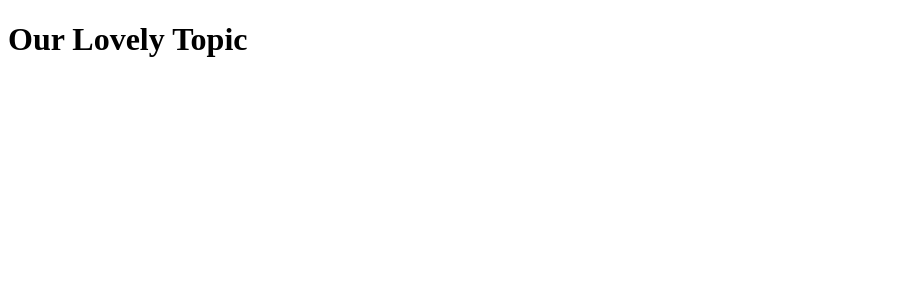
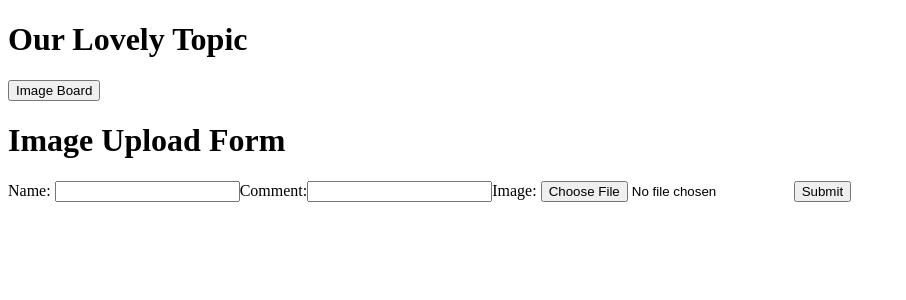
Before and after one commit to La-Sian/StudySnap, a React (Create React App) app: page /topic in a window 1280 px wide. Shown: the top 300 px of the page, without its empty margins (0-906 px from the left). Built offline with nearby package versions, Linux system fonts and the light colour scheme.

Commit message:
begin submit form

```diff
--- a/src/App.js
+++ b/src/App.js
@@ -5,6 +5,7 @@ import { BrowserRouter as Router, Routes, Route}
 import Home from './pages';
 import ImageBoard from './pages/imageBoard';
 import Topic from './pages/topic';
+
 
 function App() {
 
--- a/src/components/SubmitForm/SubmitForm.js
+++ b/src/components/SubmitForm/SubmitForm.js
@@ -1,16 +1,109 @@
-import React from 'react';
-
-
-
+import React, { useState, useEffect } from "react";
 
 function SubmitForm() {
-    return (
-        <div className="ImagesListComponent">
-            <h1>ImagesListComponent</h1>
+  const [name, setName] = useState(""); // store the name of the user with handleNameChange function
+  const [comment, setComment] = useState(""); // store the comment of the user with handleCommentChange function
+  const [file, setFile] = useState(null); // store the file of the user with handleFileChange function
+  const [imageDataList, setImageDataList] = useState([]); // store the image data (including name and comment) of the user in an Array
+
+  // The code below is using the useEffect hook to run a function when the SubmitForm component mounts for the first time. The function retrieves the imageDataList data from the local storage using localStorage.getItem() method. If the imageDataList data is present in the local storage, it is parsed into a JavaScript object using JSON.parse() method and the resulting data is then set to the imageDataList state variable using setImageDataList() method.
+  // The useEffect hook has an empty dependency array [], which means that the function inside it will only be run once, during the initial mount of the component. This ensures that the data is only retrieved from local storage once when the component is first rendered, and not on every subsequent re-render.
+  //In summary this basically takes whatever is in localstorage and shoves it into the imageDataList state variable on each page refresh.
+  useEffect(() => {
+    const savedImageDataList = localStorage.getItem("imageDataList");
+    if (savedImageDataList) {
+      const parsedDataList = JSON.parse(savedImageDataList);
+      setImageDataList(parsedDataList);
+
+    }
+  }, []);
+
+  // the functions below are to store the data from the form in the state variables
+  const handleNameChange = (event) => {
+    setName(event.target.value);
+  };
+
+  const handleCommentChange = (event) => {
+    setComment(event.target.value);
+  };
+  // the function below is to store the file in the state variable and check if the file is smaller than 5MB
+  const handleFileChange = (event) => {
+    const selectedFile = event.target.files[0];
+    if (selectedFile && selectedFile.size <= 5 * 1024 * 1024) {
+      setFile(selectedFile);
+    } else {
+      alert("Please select a file smaller than 5MB");
+    }
+  };
+
+  // the function below is to pass the data from the form into the imageDataList state variable and then store the resulting imageDataList state variable in the local storage
+  const handleSubmit = (event) => {
+    event.preventDefault();
+    if (!name || !comment || !file) {
+      alert("Please fill in all fields");
+    } else {
+      // The code below is creating a new FileReader object that allows reading the contents of uploaded files. The readAsDataURL() method of the FileReader object is then called with the uploaded file passed as an argument. It reads the contents of the selected file and converts it to a data URL string.
+      const reader = new FileReader();
+      reader.readAsDataURL(file);
+      // The onload property of the FileReader object is then set to a callback function that will be called once the file has finished loading. In this callback function, a new object imageData is created that contains the name, comment, and file properties. The name and comment properties are set to the current values of the name and comment state variables respectively, while the file property is set to the result of the readAsDataURL() method, which is the data URL string representation of the selected file.
+      reader.onload = () => {
+        const imageData = {
+          name: name,
+          comment: comment,
+          file: reader.result,
+        };
+        console.log("Image data:", imageData);
+        console.log(imageDataList);
+
+        //The code below is using the setImageDataList function to update the imageDataList state variable. The new value of imageDataList is computed based on the previous value of imageDataList (passed as prevImageDataList) and a new object imageData that was created earlier in the code.
+        // Specifically, the code creates a new array updatedImageDataList by spreading the previous value of imageDataList and appending the new object imageData. The localStorage.setItem method is used to store the updated updatedImageDataList in the browser's local storage as a JSON string, so that it can be accessed and used later.
+
+        // Finally, the setImageDataList function is called with the updated updatedImageDataList as an argument and this new value is returned by the function, updating the imageDataList state variable with the new value.
+
+        // The prevImageDataList parameter of the setImageDataList function refers to the previous value of the imageDataList state variable, which is passed as an argument to the function. This parameter is used to compute the new value of imageDataList, as explained above.
+        setImageDataList((prevImageDataList) => {
+          const updatedImageDataList = [...prevImageDataList, imageData];
+          localStorage.setItem(
+            "imageDataList",
+            JSON.stringify(updatedImageDataList)
+          );
+          return updatedImageDataList;
+        });
+        // reset the form after submitting
+        setName("");
+        setComment("");
+        setFile(null);
+      };
+    }
+  };
+
+  return (
+    <div>
+      <h1>Image Upload Form</h1>
+      <form onSubmit={handleSubmit}>
+        <label>
+          Name: <input type="text" value={name} onChange={handleNameChange} />
+        </label>
+        <label>
+          Comment:
+          <input type="text" value={comment} onChange={handleCommentChange} />
+        </label>
+        <label>
+          Image: <input type="file" onChange={handleFileChange} />
+        </label>
+        <button type="submit">Submit</button>
+      </form>
+
+      {imageDataList.map((imageData, index) => (
+        <div key={index}>
+          <h2>Uploaded Image {index + 1}</h2>
+          <p>Name: {imageData.name}</p>
+          <p>Comment: {imageData.comment}</p>
+          <img src={imageData.file} alt="uploaded" />
         </div>
-    );
+      ))}
+    </div>
+  );
 }
 
 export default SubmitForm;
-
-// return button to submit img
--- a/src/pages/imageBoard.js
+++ b/src/pages/imageBoard.js
@@ -1,14 +1,15 @@
 import React from 'react';
-import SubmitButton from '../components/SubmitButton/SubmitButton';
-import LinkButton from '../components/LinkButton/LinkButton';
-import SubmitForm from '../components/SubmitButton/SubmitButton';
+// import SubmitButton from '../components/SubmitButton/SubmitButton';
+// import LinkButton from '../components/LinkButton/LinkButton';
+import SubmitForm from '../components/SubmitForm/SubmitForm';
 
 const ImageBoard = () => {
 
 
   return (
     <div>
-      <h1>Sign Up Successful</h1>
+    <SubmitForm/>
+
     </div>
   );
 };
--- a/src/pages/index.js
+++ b/src/pages/index.js
@@ -1,5 +1,4 @@
 import React from 'react';
-import { Link } from 'react-router-dom';
 import LinkButton from '../components/LinkButton/LinkButton';
 const Home = () => {
   return (
@@ -7,6 +6,7 @@ const Home = () => {
       <h1>StudySnap</h1>
 
       {/* Link tag is used to navigate to the page that is referenced in the to attribute. */}
+
       <LinkButton path={'/topic'} innerText={'Week 1'}/>
 
     </div>
--- a/src/pages/topic.js
+++ b/src/pages/topic.js
@@ -1,6 +1,7 @@
 
 import React from 'react';
 import LinkButton from '../components/LinkButton/LinkButton';
+import SubmitForm from '../components/SubmitForm/SubmitForm';
 
 const Topic = () => {
 
@@ -10,6 +11,8 @@ const Topic = () => {
   return (
     <div>
       <h1>Our Lovely Topic</h1>
+      <LinkButton path={'/imageBoard'} innerText={'Image Board'}/>
+      <SubmitForm />
     </div>
   );
 };
```
